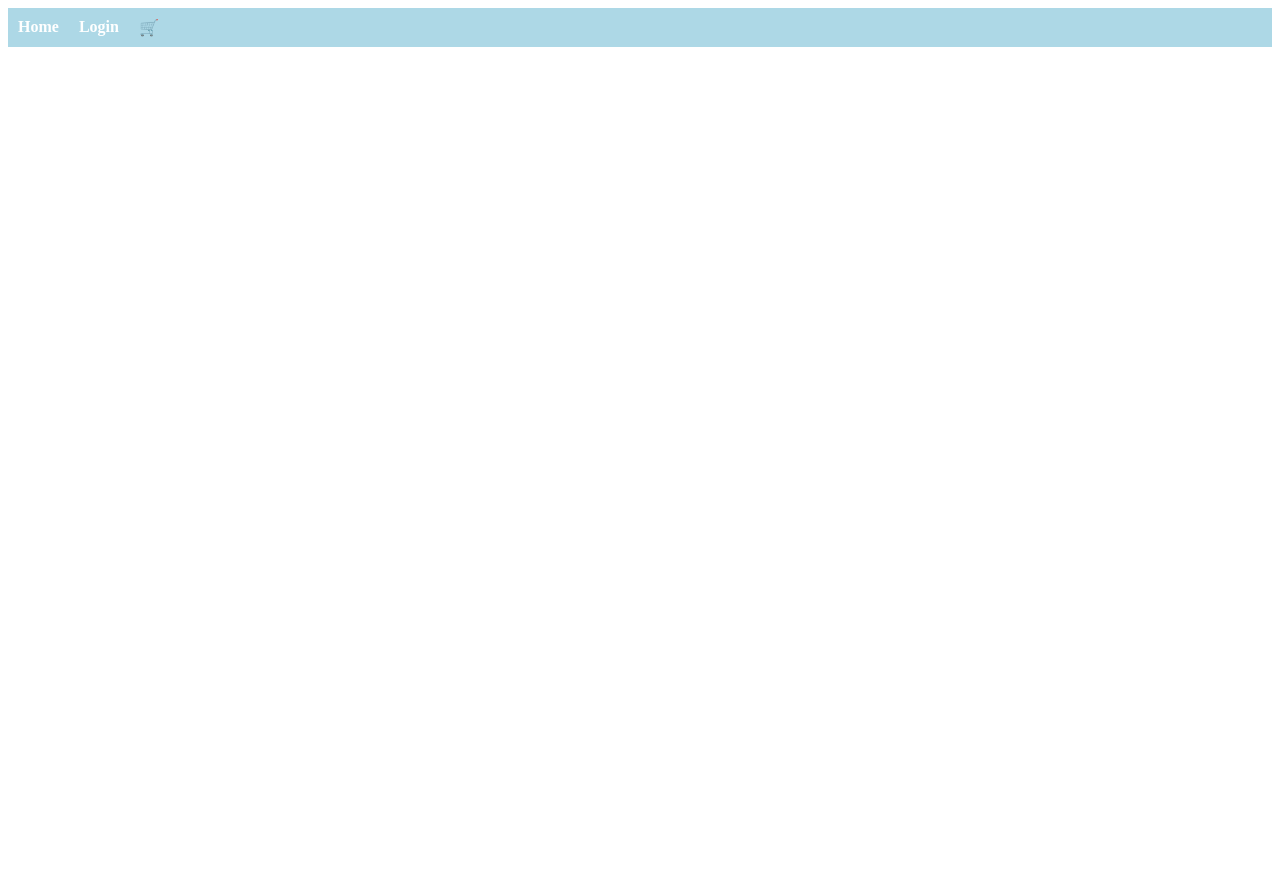
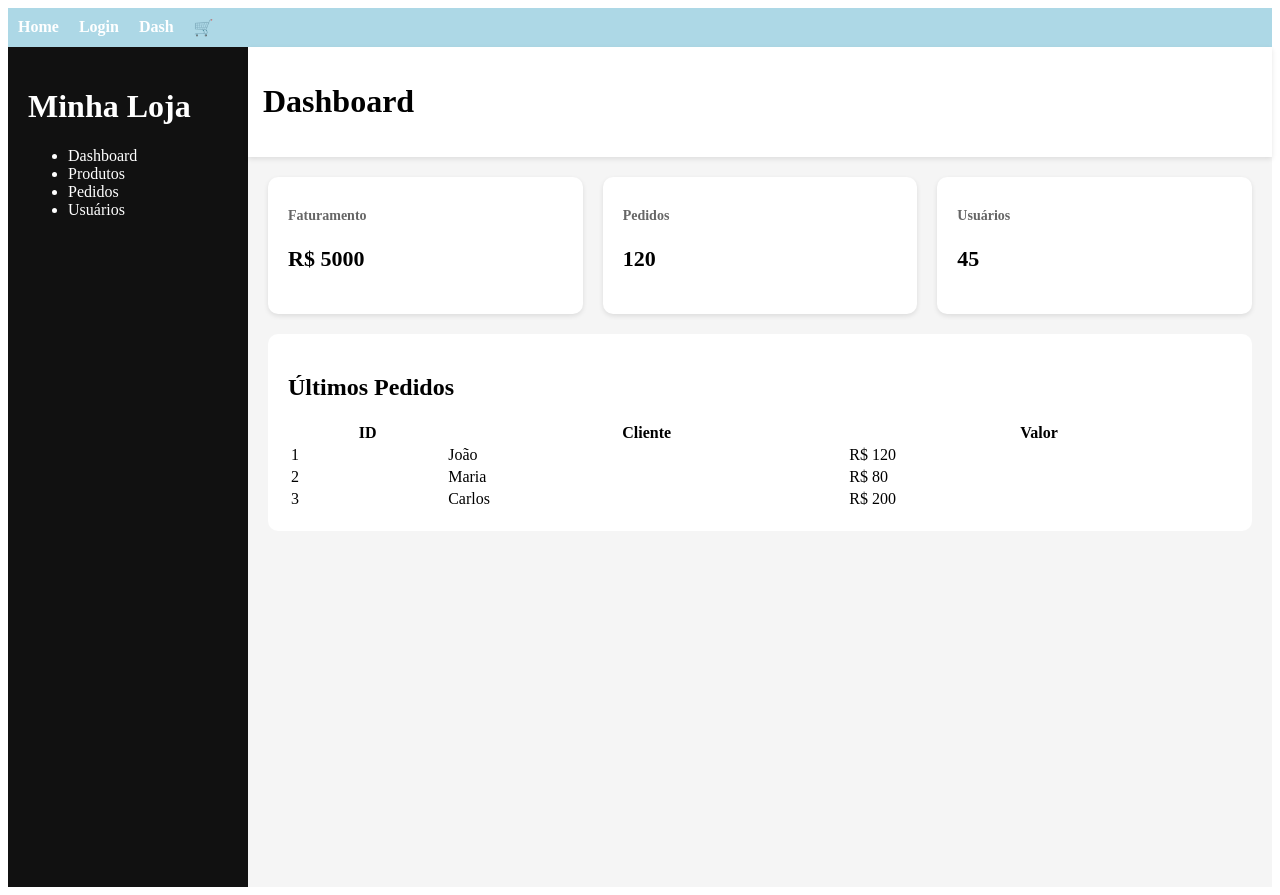
Before and after one commit to GusGoat014/FakeStore, a React (Vite) app: page /Dashboard in a window 1280 px wide. Before the commit this address had no page. Before the commit the page ends 800 px from the top, so only its background shows below. Built offline with nearby package versions, Linux system fonts and the light colour scheme.

Commit message:
minha primeira versão do dash

```diff
--- a/src/App.jsx
+++ b/src/App.jsx
@@ -4,15 +4,18 @@ import Login from './pages/Login'
 import Carrinho from './pages/Carrinho'
 import ProdutoDetalhe from './pages/ProdutoDetalhes'
 import { BrowserRouter, NavLink,Route,Routes } from 'react-router-dom'
+import Dashboard from "./pages/Dashboard";
 
 export default function App() {
 
   return (
+
     <>
     <BrowserRouter>
         <nav className="navbar">
           <NavLink to='/' className="nav-link">Home</NavLink>
           <NavLink to='/login' className="nav-link">Login</NavLink>
+          <NavLink to='/Dashboard' className="nav-link">Dash</NavLink>
           <NavLink to='/carrinho' className="nav-link">🛒</NavLink>
         </nav>
         <Routes>
@@ -20,6 +23,7 @@ export default function App() {
           <Route path='/login' element={<Login/>}/>
           <Route path='/ProdutoDetalhes/:id' element={<ProdutoDetalhe/>}/>
           <Route path='/carrinho' element={<Carrinho/>}/>
+          <Route path='/Dashboard' element={<Dashboard/>}/>
         </Routes>
       </BrowserRouter>
     </>
--- a/src/pages/Dashboard.jsx
+++ b/src/pages/Dashboard.jsx
@@ -0,0 +1,110 @@
+import React from "react";
+
+function Card({ titulo, valor }) {
+  return (
+    <div style={{
+      background: "#fff",
+      padding: "20px",
+      borderRadius: "10px",
+      boxShadow: "0 2px 5px rgba(0,0,0,0.1)"
+    }}>
+      <h2 style={{ color: "#666", fontSize: "14px" }}>{titulo}</h2>
+      <p style={{ fontSize: "22px", fontWeight: "bold" }}>{valor}</p>
+    </div>
+  );
+}
+
+function Sidebar() {
+  return (
+    <div style={{
+      width: "200px",
+      background: "#111",
+      color: "#fff",
+      height: "100vh",
+      padding: "20px"
+    }}>
+      <h1>Minha Loja</h1>
+      <ul>
+        <li>Dashboard</li>
+        <li>Produtos</li>
+        <li>Pedidos</li>
+        <li>Usuários</li>
+      </ul>
+    </div>
+  );
+}
+
+function Header() {
+  return (
+    <div style={{
+      background: "#fff",
+      padding: "15px",
+      boxShadow: "0 2px 5px rgba(0,0,0,0.1)"
+    }}>
+      <h1>Dashboard</h1>
+    </div>
+  );
+}
+
+function TabelaPedidos() {
+  const pedidos = [
+    { id: 1, cliente: "João", valor: "R$ 120" },
+    { id: 2, cliente: "Maria", valor: "R$ 80" },
+    { id: 3, cliente: "Carlos", valor: "R$ 200" }
+  ];
+
+  return (
+    <div style={{
+      background: "#fff",
+      padding: "20px",
+      marginTop: "20px",
+      borderRadius: "10px"
+    }}>
+      <h2>Últimos Pedidos</h2>
+      <table width="100%">
+        <thead>
+          <tr>
+            <th>ID</th>
+            <th>Cliente</th>
+            <th>Valor</th>
+          </tr>
+        </thead>
+        <tbody>
+          {pedidos.map((p) => (
+            <tr key={p.id}>
+              <td>{p.id}</td>
+              <td>{p.cliente}</td>
+              <td>{p.valor}</td>
+            </tr>
+          ))}
+        </tbody>
+      </table>
+    </div>
+  );
+}
+
+export default function Dashboard() {
+  return (
+    <div style={{ display: "flex" }}>
+      <Sidebar />
+
+      <div style={{ flex: 1, background: "#f5f5f5", minHeight: "100vh" }}>
+        <Header />
+
+        <div style={{ padding: "20px" }}>
+          <div style={{
+            display: "grid",
+            gridTemplateColumns: "repeat(3, 1fr)",
+            gap: "20px"
+          }}>
+            <Card titulo="Faturamento" valor="R$ 5000" />
+            <Card titulo="Pedidos" valor="120" />
+            <Card titulo="Usuários" valor="45" />
+          </div>
+
+          <TabelaPedidos />
+        </div>
+      </div>
+    </div>
+  );
+}
```
